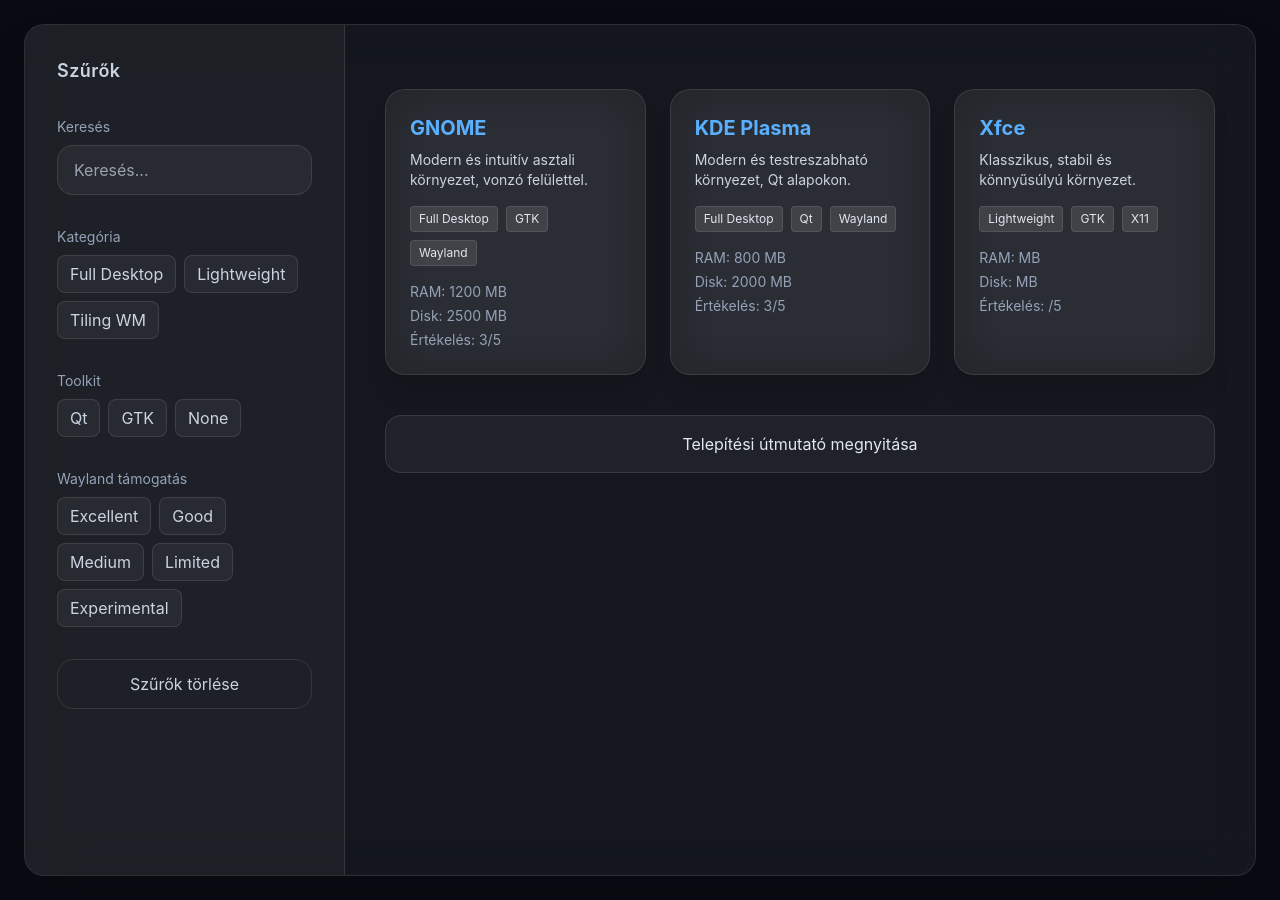
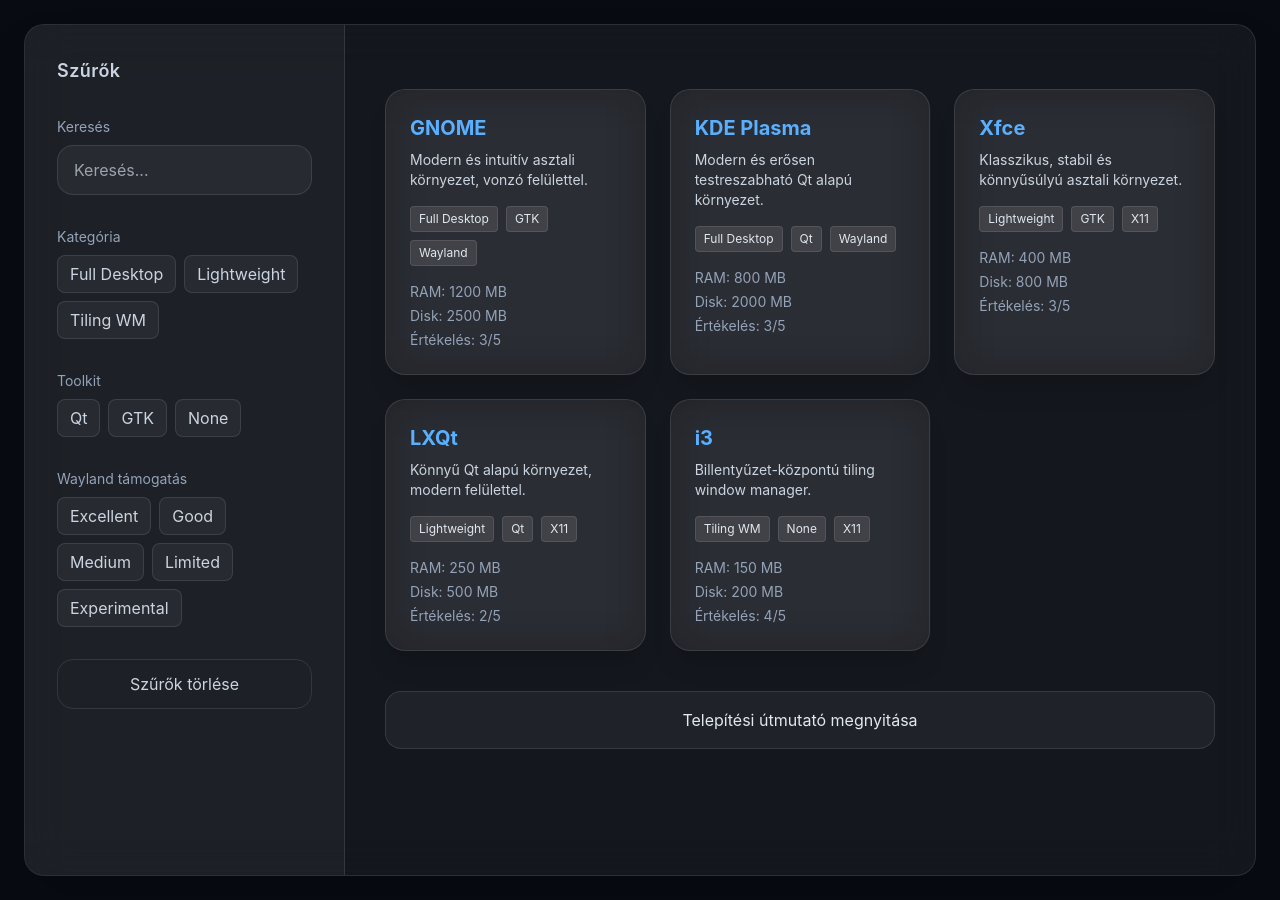
Before and after one commit to Pure-de-Arch/Pure-de-Arch.github.io, a Jekyll site: the page built from index.html, in a window 1280 px wide. Built offline with Jekyll 4.4.1, drawn with Linux system fonts in a browser that asks for light colours; nearby versions of some CDN libraries.

Commit message:
Update desktops.yml

```diff
--- a/_data/desktops.yml
+++ b/_data/desktops.yml
@@ -8,7 +8,7 @@
   rating: 3
 
 - name: KDE Plasma
-  description: Modern és testreszabható környezet, Qt alapokon.
+  description: Modern és erősen testreszabható Qt alapú környezet.
   category: Full Desktop
   toolkit: Qt
   protocol: Wayland
@@ -17,7 +17,28 @@
   rating: 3
 
 - name: Xfce
-  description: Klasszikus, stabil és könnyűsúlyú környezet.
+  description: Klasszikus, stabil és könnyűsúlyú asztali környezet.
   category: Lightweight
   toolkit: GTK
   protocol: X11
+  ram: 400
+  disk: 800
+  rating: 3
+
+- name: LXQt
+  description: Könnyű Qt alapú környezet, modern felülettel.
+  category: Lightweight
+  toolkit: Qt
+  protocol: X11
+  ram: 250
+  disk: 500
+  rating: 2
+
+- name: i3
+  description: Billentyűzet-központú tiling window manager.
+  category: Tiling WM
+  toolkit: None
+  protocol: X11
+  ram: 150
+  disk: 200
+  rating: 4
```
